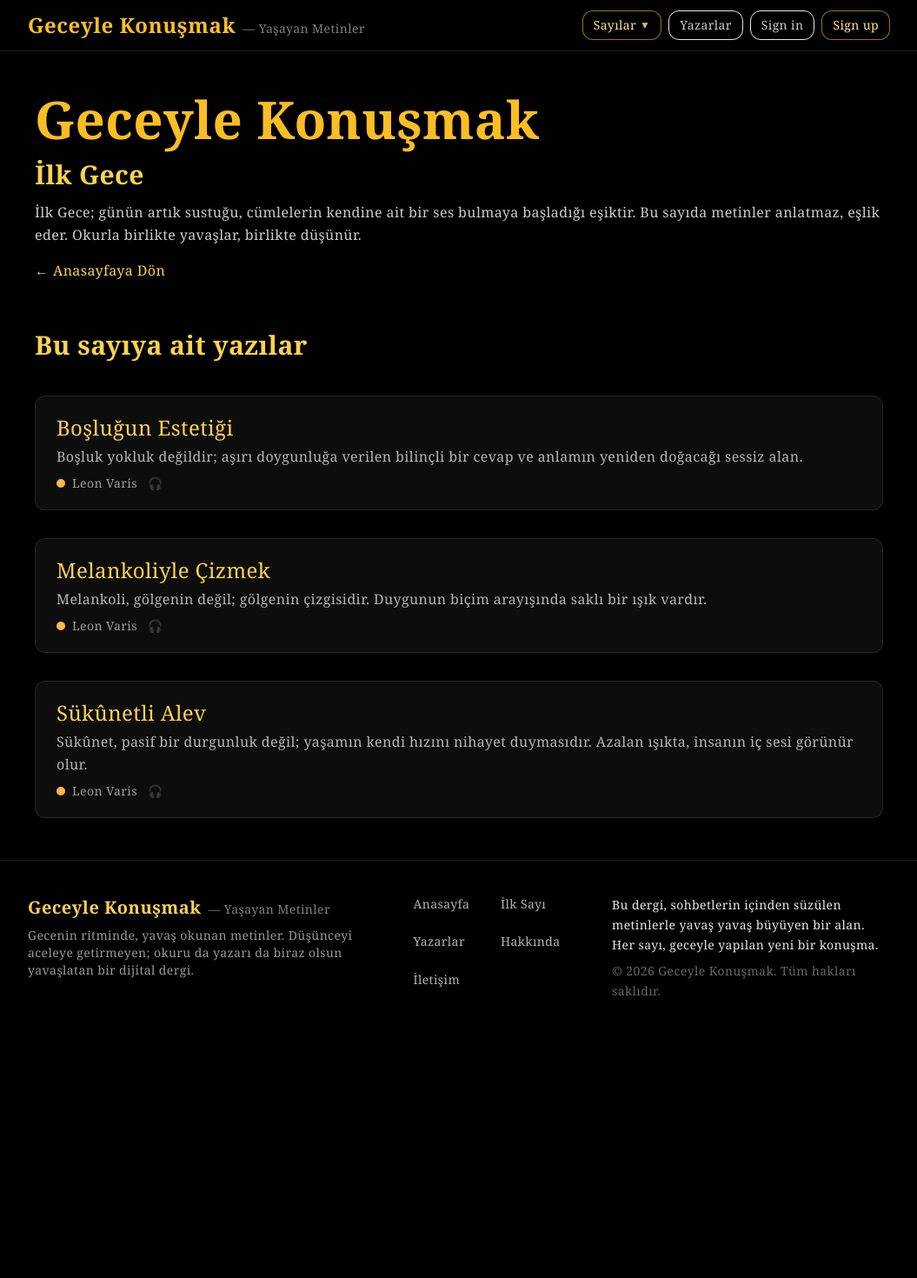
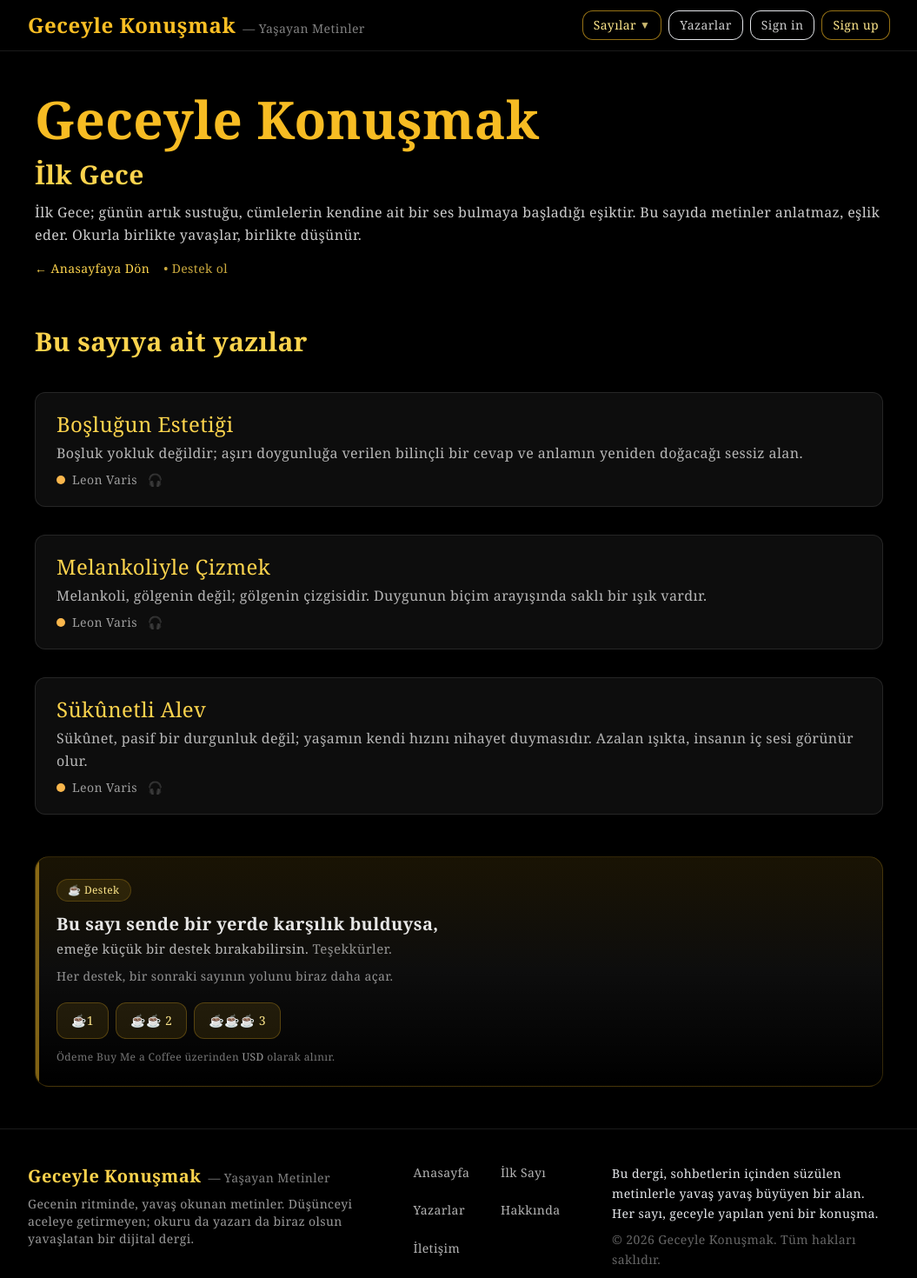
Before and after one commit to ugurlekq/geceyle-konusmak, a Next.js app: page /issue01 in a window 1280 px wide. Shown: the top 1470 px of the page at 87% size, without its empty margins (112-1167 px from the left). Before the commit the page ends 1192 px from the top, so only its background shows below. Built offline with nearby package versions, Linux system fonts and the light colour scheme; no server answers; the database is empty.

Commit message:
Buy me a Coffee bahış yöntemi güncellendi!

```diff
--- a/components/SupportThisText.tsx
+++ b/components/SupportThisText.tsx
@@ -1,9 +1,10 @@
 // components/SupportThisText.tsx
-import React, { useMemo } from "react";
+import React, { useEffect, useMemo, useState } from "react";
 
 type Props = {
     slug?: string;
     title?: string;
+    anchorId?: string; // ✅
 };
 
 const AMOUNTS = [
@@ -16,7 +17,6 @@ function safeBuildUrl(baseRaw: string, params: Record<string, string | undefined
     const base = (baseRaw || "").trim();
     if (!base) return null;
 
-    // Protokol yoksa ekle
     const normalized =
         base.startsWith("http://") || base.startsWith("https://") ? base : `https://${base}`;
 
@@ -31,20 +31,54 @@ function safeBuildUrl(baseRaw: string, params: Record<string, string | undefined
     }
 }
 
-export default function SupportThisText({ slug, title }: Props) {
+export default function SupportThisText({ slug, title, anchorId }: Props) {
     const base = (process.env.NEXT_PUBLIC_BMC_URL || "").trim();
+    if (!base) return null;
 
-    // base yoksa hiç render etmeyelim
-    if (!base) return null;
+    const [flash, setFlash] = useState(false);
+
+    // ✅ flash tetikleyici (hash veya custom event)
+    useEffect(() => {
+        if (!anchorId) return;
+
+        let t: any = null;
+
+        const trigger = () => {
+            setFlash(false); // tekrar tetik için reset
+            requestAnimationFrame(() => setFlash(true));
+            if (t) clearTimeout(t);
+            t = setTimeout(() => setFlash(false), 1200);
+        };
+
+        const onHash = () => {
+            if (window.location.hash === `#${anchorId}`) trigger();
+        };
+
+        const onCustom = (e: any) => {
+            if (e?.detail?.id === anchorId) trigger();
+        };
+
+        // sayfa hash ile açıldıysa da çalışsın
+        onHash();
+
+        window.addEventListener("hashchange", onHash);
+        window.addEventListener("gk:flash-support", onCustom);
+
+        return () => {
+            window.removeEventListener("hashchange", onHash);
+            window.removeEventListener("gk:flash-support", onCustom);
+            if (t) clearTimeout(t);
+        };
+    }, [anchorId]);
 
     const links = useMemo(() => {
         return AMOUNTS.map((x) => {
             const href =
                 safeBuildUrl(base, {
-                    utm_content: slug,
-                    utm_term: title,
+                    utm_content: slug || "issue",
+                    utm_term: title || "Geceyle Konuşmak",
                     utm_medium: "support",
-                    utm_campaign: "article",
+                    utm_campaign: "issue",
                     utm_amount: String(x.amount),
                 }) || base;
 
@@ -53,32 +87,62 @@ export default function SupportThisText({ slug, title }: Props) {
     }, [base, slug, title]);
 
     return (
-        <div className="mt-10 rounded-2xl border border-white/10 bg-white/5 p-5">
-            <div className="text-white/85 font-semibold">
-                Bu metin sende bir yerde karşılık bulduysa,
+        <div
+            id={anchorId}
+            className={[
+                "mt-12 scroll-mt-28 relative overflow-hidden rounded-2xl border border-amber-400/20",
+                "bg-gradient-to-b from-amber-400/10 via-white/5 to-transparent p-6",
+                "transition-shadow",
+                flash ? "shadow-[0_0_0_2px_rgba(251,191,36,0.35),0_0_28px_rgba(251,191,36,0.18)]" : "",
+            ].join(" ")}
+        >
+            {/* ✅ flash overlay (border pulse) */}
+            {flash && (
+                <div className="pointer-events-none absolute inset-0 rounded-2xl ring-2 ring-amber-300/60 animate-pulse" />
+            )}
+
+            {/* sol accent çizgi */}
+            <div className="absolute left-0 top-0 h-full w-1 bg-amber-400/50" />
+
+            {/* küçük etiket */}
+            <div className="inline-flex items-center gap-2 rounded-full border border-amber-400/20 bg-amber-400/10 px-3 py-1 text-xs text-amber-200">
+                ☕ Destek
             </div>
 
-            <div className="mt-1 text-white/70 text-sm">
-                emeğe küçük bir destek bırakabilirsin.{" "}
-                <span className="text-white/55">Teşekkürler.</span>
+            {/* başlık */}
+            <div className="mt-3 text-lg md:text-xl text-white/90 font-semibold">
+                Bu sayı sende bir yerde karşılık bulduysa,
             </div>
 
-            <div className="mt-4 flex flex-wrap gap-2">
+            {/* ana metin + teşekkür */}
+            <div className="mt-1 text-white/70 text-sm md:text-[15px]">
+                emeğe küçük bir destek bırakabilirsin. <span className="text-white/55">Teşekkürler.</span>
+            </div>
+
+            {/* neden satırı */}
+            <div className="mt-3 text-white/55 text-sm">
+                Her destek, bir sonraki sayının yolunu biraz daha açar.
+            </div>
+
+            {/* butonlar */}
+            <div className="mt-5 flex flex-wrap gap-2">
                 {links.map((x) => (
                     <a
                         key={x.amount}
                         href={x.href}
                         target="_blank"
                         rel="noreferrer"
-                        className="px-3 py-2 rounded-xl border border-white/15 bg-white/5 hover:bg-white/10 transition text-white/85 text-sm"
+                        className="group px-4 py-2.5 rounded-xl border border-amber-400/25 bg-amber-400/10 hover:bg-amber-400/15 transition text-amber-200 text-sm"
                         title="Buy Me a Coffee sayfasında para birimi otomatik seçilir."
                     >
-                         {x.label}
+            <span className="inline-block transition-transform group-hover:-translate-y-0.5">
+              {x.label}
+            </span>
                     </a>
                 ))}
             </div>
 
-            <div className="mt-2 text-[12px] text-white/45">
+            <div className="mt-3 text-[12px] text-white/45">
                 Ödeme Buy Me a Coffee üzerinden <span className="text-white/60">USD</span> olarak alınır.
             </div>
         </div>
--- a/pages/articles/[...slug].tsx
+++ b/pages/articles/[...slug].tsx
@@ -8,7 +8,6 @@ import { marked } from "marked";
 
 import Header from "@/components/Header";
 import Footer from "@/components/Footer";
-import SupportThisText from "@/components/SupportThisText";
 import ArticleLayout from "@/components/ArticleLayout";
 import BackLink from "@/components/BackLink";
 import { authors } from "@/data/authors";
@@ -400,9 +399,6 @@ export default function ArticlePage({
                             )}
                         </motion.div>
 
-                        <div className="mt-10 border-t border-white/10 pt-8">
-                            <SupportThisText slug={pageSlug} title={finalTitle} />
-                        </div>
 
                         {/* ✅ Like + Comments */}
                         <div className="mt-10 border-t border-white/10 pt-8">
--- a/pages/issue01.tsx
+++ b/pages/issue01.tsx
@@ -4,10 +4,11 @@ import Link from "next/link";
 import { useEffect, useState } from "react";
 import { motion } from "framer-motion";
 
-import Header from "@/components/Header"; // ✅ EKLENDİ
+import Header from "@/components/Header";
 import BackLink from "@/components/BackLink";
 import { authors } from "@/data/authors";
 import Footer from "@/components/Footer";
+import SupportThisText from "@/components/SupportThisText";
 
 type ArticleCard = {
     slug: string;
@@ -26,7 +27,6 @@ const AUTHORS: Record<string, AnyAuthor> = Object.fromEntries(
     (authors as AnyAuthor[]).map((a) => [a.id, a])
 );
 
-// ✅ SABİT METNİ FARKLI İSİMLE TUT
 const ISSUE01_DESC_FALLBACK =
     "İlk Gece; günün artık sustuğu, cümlelerin kendine ait bir ses bulmaya başladığı eşiktir. Bu sayıda metinler anlatmaz, eşlik eder. Okurla birlikte yavaşlar, birlikte düşünür.";
 
@@ -55,7 +55,6 @@ export default function Issue01({ articles = [] }: Props) {
 
                 setDyn(mine);
 
-                // Sayı 01 açıklamasını adminStore'dan override et (varsa)
                 let desc: string | null = null;
 
                 if (typeof (mod as any).getIssues === "function") {
@@ -77,7 +76,7 @@ export default function Issue01({ articles = [] }: Props) {
 
     return (
         <div className="min-h-screen flex flex-col bg-black text-white">
-            <Header /> {/* ✅ ARTIK BURADA */}
+            <Header />
 
             <main className="flex-1 px-6 py-12 max-w-5xl mx-auto w-full">
                 <motion.div
@@ -97,8 +96,24 @@ export default function Issue01({ articles = [] }: Props) {
                         {issueDesc}
                     </p>
 
-                    <div className="mt-4">
+                    {/* ✅ aynı satır: Anasayfa + Destek */}
+                    <div className="mt-4 flex items-center gap-4 text-sm">
                         <BackLink href="/" label="← Anasayfaya Dön" />
+
+                        <a
+                            href="#support"
+                            onClick={(e) => {
+                                e.preventDefault();
+                                const id = "support";
+                                document.getElementById(id)?.scrollIntoView({ behavior: "smooth", block: "start" });
+                                history.replaceState(null, "", `#${id}`);
+                                window.dispatchEvent(new CustomEvent("gk:flash-support", { detail: { id } }));
+                            }}
+                            className="text-amber-300/80 hover:text-amber-200 transition"
+                        >
+                            • Destek ol
+                        </a>
+
                     </div>
 
                     <h3 className="mt-14 text-2xl md:text-3xl text-amber-300">
@@ -139,10 +154,10 @@ export default function Issue01({ articles = [] }: Props) {
                                         )}
 
                                         <div className="mt-2 flex items-center gap-2 text-sm text-white/60">
-                                            <span
-                                                className="inline-block h-2.5 w-2.5 rounded-full"
-                                                style={{ background: badgeColor }}
-                                            />
+                      <span
+                          className="inline-block h-2.5 w-2.5 rounded-full"
+                          style={{ background: badgeColor }}
+                      />
                                             <span>{authorName}</span>
                                             {a.hasMedia && (
                                                 <span className="opacity-75 ml-1">🎧</span>
@@ -154,6 +169,9 @@ export default function Issue01({ articles = [] }: Props) {
                         })}
                     </div>
                 )}
+
+                {/* ✅ sayfa sonu destek kartı + anchor hedefi */}
+                <SupportThisText slug="issue-01" title="İlk Gece" anchorId="support" />
             </main>
 
             <Footer />
--- a/pages/issues/[id].tsx
+++ b/pages/issues/[id].tsx
@@ -4,10 +4,11 @@ import Link from "next/link";
 import { useEffect, useMemo, useState } from "react";
 import { motion } from "framer-motion";
 
-import Header from "@/components/Header"; // ✅ eklendi
+import Header from "@/components/Header";
 import BackLink from "@/components/BackLink";
 import { authors } from "@/data/authors";
 import Footer from "@/components/Footer";
+import SupportThisText from "@/components/SupportThisText";
 
 type AnyAuthor = { id: string; name: string; color?: string };
 const AUTHORS: Record<string, AnyAuthor> = Object.fromEntries(
@@ -70,7 +71,6 @@ export default function IssuePage({
             try {
                 const mod = await import("@/lib/adminStore");
 
-                // local yazılar
                 const mine = (mod.getArticles?.() ?? [])
                     .filter((a: any) => (Number(a.issueNumber) || 1) === issueNo)
                     .map((a: any) => ({
@@ -86,13 +86,11 @@ export default function IssuePage({
 
                 if (!cancelled) setLocalArts(mine);
 
-                // local issue bilgisi
                 const issues = (mod.getIssues?.() ?? []) as any[];
                 const current = issues.find((it: any) => Number(it.number) === issueNo);
                 if (current && !cancelled) {
                     const t = typeof current.title === "string" ? current.title.trim() : "";
-                    const d =
-                        typeof current.description === "string" ? current.description.trim() : "";
+                    const d = typeof current.description === "string" ? current.description.trim() : "";
                     if (t) setIssueTitle(t);
                     if (d) setIssueDesc(d);
                 }
@@ -152,7 +150,7 @@ export default function IssuePage({
                     if (d) setIssueDesc(d);
                 }
             } catch {
-                // abort / db yok -> sessiz geç
+                // sessiz geç
             }
         })();
 
@@ -162,11 +160,8 @@ export default function IssuePage({
     /* ------------------ Merge + dedupe + sort ------------------ */
     const list = useMemo(() => {
         const merged = [...serverArticles, ...dbArts, ...localArts];
-
         const filtered = merged.filter((x) => x && x.slug && x.title);
-
         const uniq = Array.from(new Map(filtered.map((a) => [a.slug, a])).values());
-
         uniq.sort((a, b) => (Date.parse(b.date || "") || 0) - (Date.parse(a.date || "") || 0));
         return uniq;
     }, [serverArticles, dbArts, localArts]);
@@ -175,9 +170,18 @@ export default function IssuePage({
     const displayIssueName = issueTitle?.trim() ? issueTitle : `Sayı ${label}`;
     const displayIssueDesc = issueDesc?.trim() ? issueDesc : "Geceyle yazılmış parçalar.";
 
+    // ✅ Destek scroll + flash (Issue01 ile aynı davranış)
+    const supportId = "support";
+    function goSupport(e: React.MouseEvent<HTMLAnchorElement>) {
+        e.preventDefault();
+        document.getElementById(supportId)?.scrollIntoView({ behavior: "smooth", block: "start" });
+        history.replaceState(null, "", `#${supportId}`);
+        window.dispatchEvent(new CustomEvent("gk:flash-support", { detail: { id: supportId } }));
+    }
+
     return (
         <div className="min-h-screen flex flex-col bg-black text-white">
-            <Header /> {/* ✅ eklendi */}
+            <Header />
 
             <div className="flex-1 px-6 py-12 max-w-5xl mx-auto w-full">
                 <motion.header
@@ -193,8 +197,16 @@ export default function IssuePage({
 
                     <p className="mt-3 text-white/80">{displayIssueDesc}</p>
 
-                    <div className="mt-4">
+                    {/* ✅ Anasayfa + Destek aynı satır */}
+                    <div className="mt-4 flex items-center gap-4 text-sm">
                         <BackLink href="/" label="← Anasayfaya Dön" />
+                        <a
+                            href={`#${supportId}`}
+                            onClick={goSupport}
+                            className="text-amber-300/80 hover:text-amber-200 transition"
+                        >
+                            • Destek ol
+                        </a>
                     </div>
                 </motion.header>
 
@@ -231,9 +243,7 @@ export default function IssuePage({
                             style={{ background: color }}
                         />
                                                 <span>{name}</span>
-                                                {(a.embedUrl || a.audioUrl) && (
-                                                    <span className="opacity-75 ml-1">🎧</span>
-                                                )}
+                                                {(a.embedUrl || a.audioUrl) && <span className="opacity-75 ml-1">🎧</span>}
                                             </div>
                                         </Link>
                                     </motion.div>
@@ -242,6 +252,9 @@ export default function IssuePage({
                         </div>
                     </>
                 )}
+
+                {/* ✅ anchor + flash hedefi */}
+                <SupportThisText slug={`issue-${label}`} title={displayIssueName} anchorId={supportId} />
             </div>
 
             <Footer />
```
